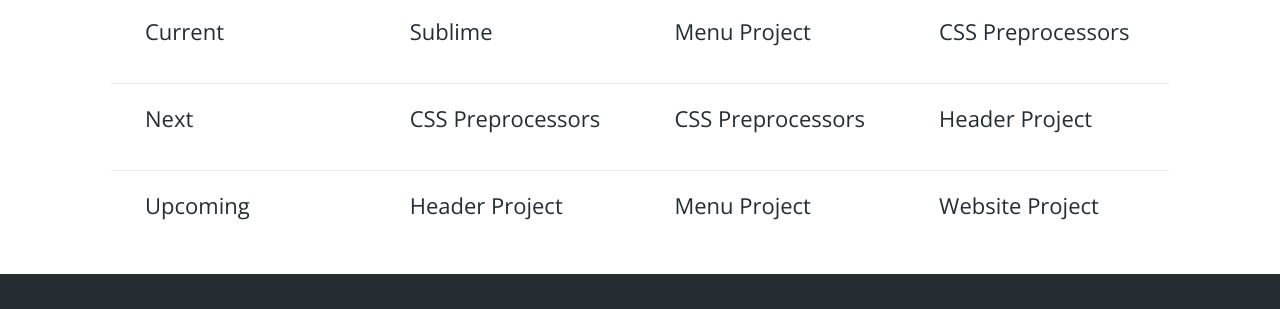
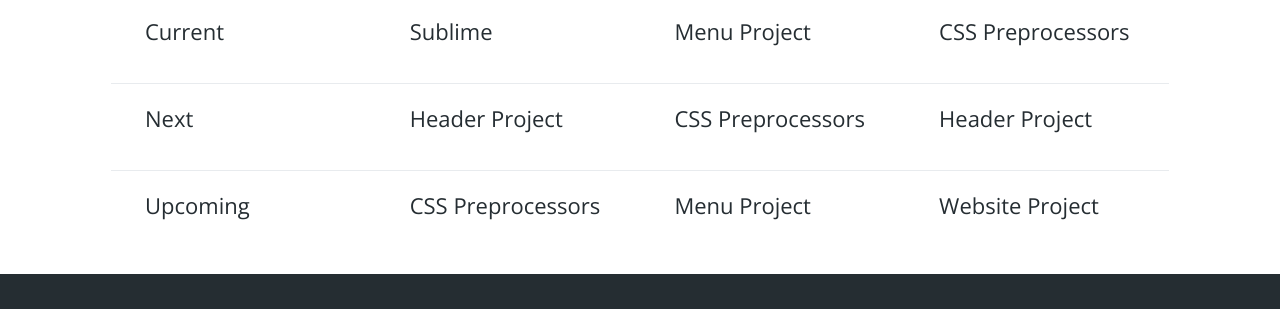
Before and after one commit to DealerOnClass/Index, a Jekyll site: the page built from schedule.html, in a window 1280 px wide. Shown: the part 487-796 px from the top of the page. Built offline with Jekyll 4.4.1, drawn with Linux system fonts in a browser that asks for light colours; part of the change alters nothing that is shown.

```diff
--- a/schedule.html
+++ b/schedule.html
@@ -72,7 +72,7 @@ permalink: /schedule/
         <p>Next</p>
     </div>
     <div class="col col--fourth">
-        <p>CSS Preprocessors</p>
+        <p>Header Project</p>
     </div>
     <div class="col col--fourth">
         <p>CSS Preprocessors</p>
@@ -86,7 +86,7 @@ permalink: /schedule/
         <p>Upcoming</p>
     </div>
     <div class="col col--fourth">
-        <p>Header Project</p>
+        <p>CSS Preprocessors</p>
     </div>
     <div class="col col--fourth">
         <p>Menu Project</p>
```
